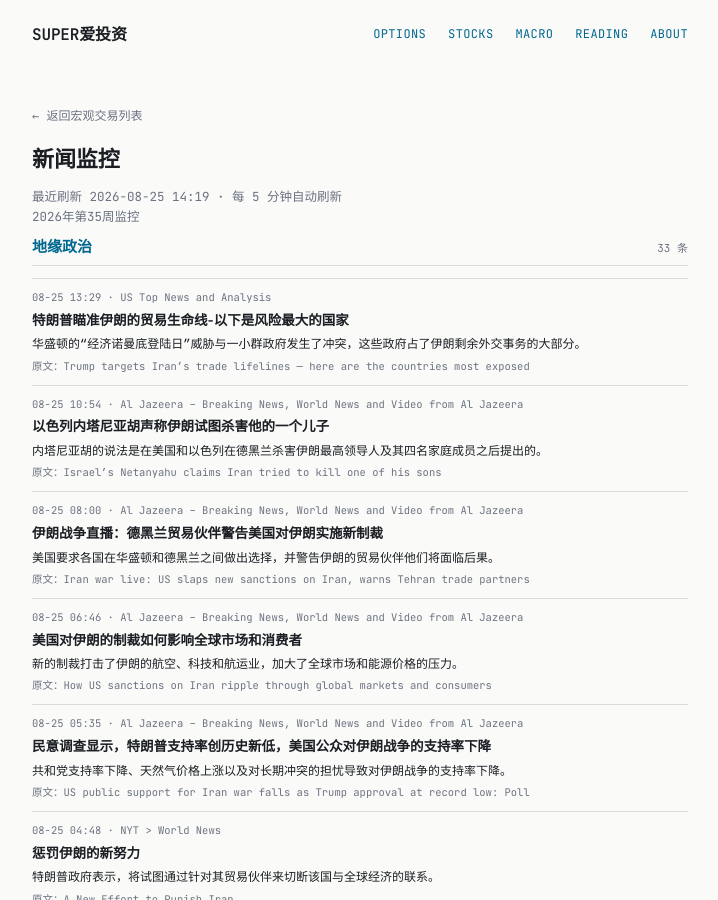
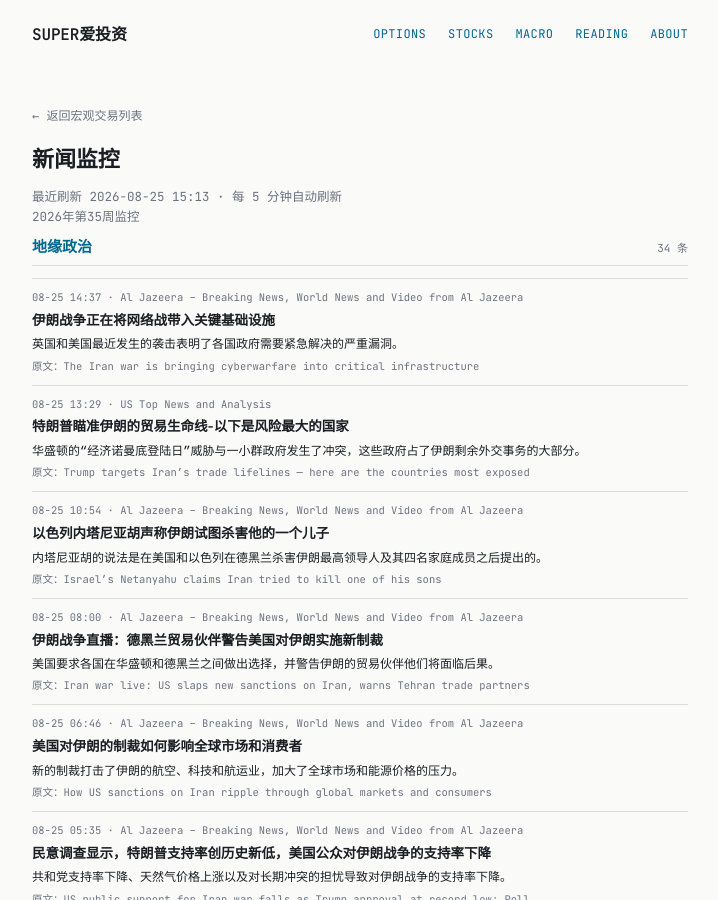
Before and after one commit to tang3super/tang3super.github.io, a Jekyll site: the page built from macro-trade/news-digest.md, in a window 1280 px wide and 900 px high. Shown: the whole window, without its empty margins (280-998 px from the left). Built offline with Jekyll 4.4.1, drawn with Linux system fonts in a browser that asks for light colours.

Commit message:
sync news-digest article

```diff
--- a/macro-trade/news-digest.md
+++ b/macro-trade/news-digest.md
@@ -5,11 +5,18 @@ title: 新闻监控
 date: '2026-08-25'
 summary: 2026年第35周监控
 week_label: 2026年第35周监控
-last_updated: 2026-08-25 14:19
+last_updated: 2026-08-25 15:13
 refresh_note: 每 5 分钟自动刷新
 topics:
 - name: 地缘政治
   items:
+  - title: The Iran war is bringing cyberwarfare into critical infrastructure
+    summary: Recent attacks in the UK and the US demonstrate critical vulnerabilities that governments need to urgently address.
+    link: https://www.aljazeera.com/opinions/2026/8/25/the-iran-war-is-bringing-cyberwarfare-into-critical-infrastructure?traffic_source=rss
+    source: Al Jazeera – Breaking News, World News and Video from Al Jazeera
+    time: 08-25 14:37
+    title_zh: 伊朗战争正在将网络战带入关键基础设施
+    summary_zh: 英国和美国最近发生的袭击表明了各国政府需要紧急解决的严重漏洞。
   - title: Trump targets Iran’s trade lifelines — here are the countries most exposed
     summary: Washington's threat of "economic D-Day" collides with a small group of governments that account for most of what remains of Iran's foreign t…
     link: https://www.cnbc.com/2026/08/25/us-iran-secondary-sanctions-china-india-uae-hormuz-trade-.html
```
